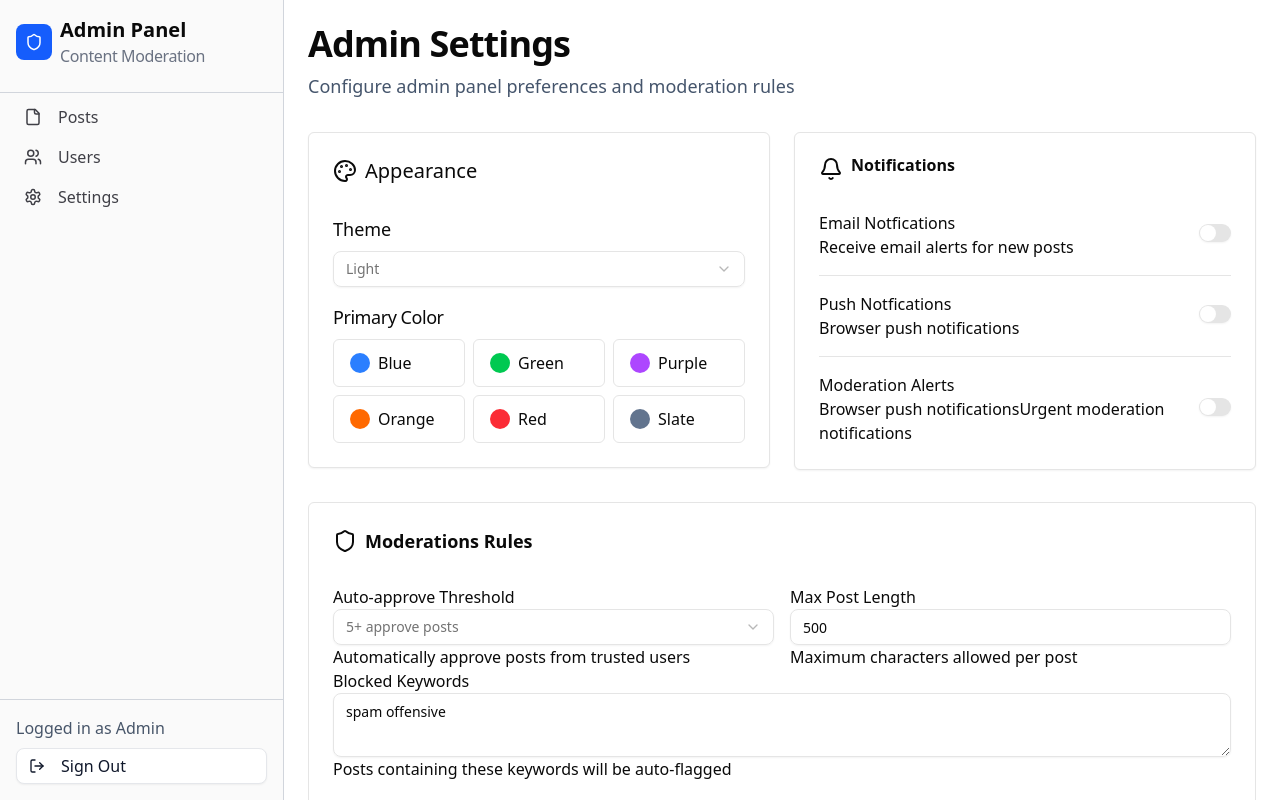
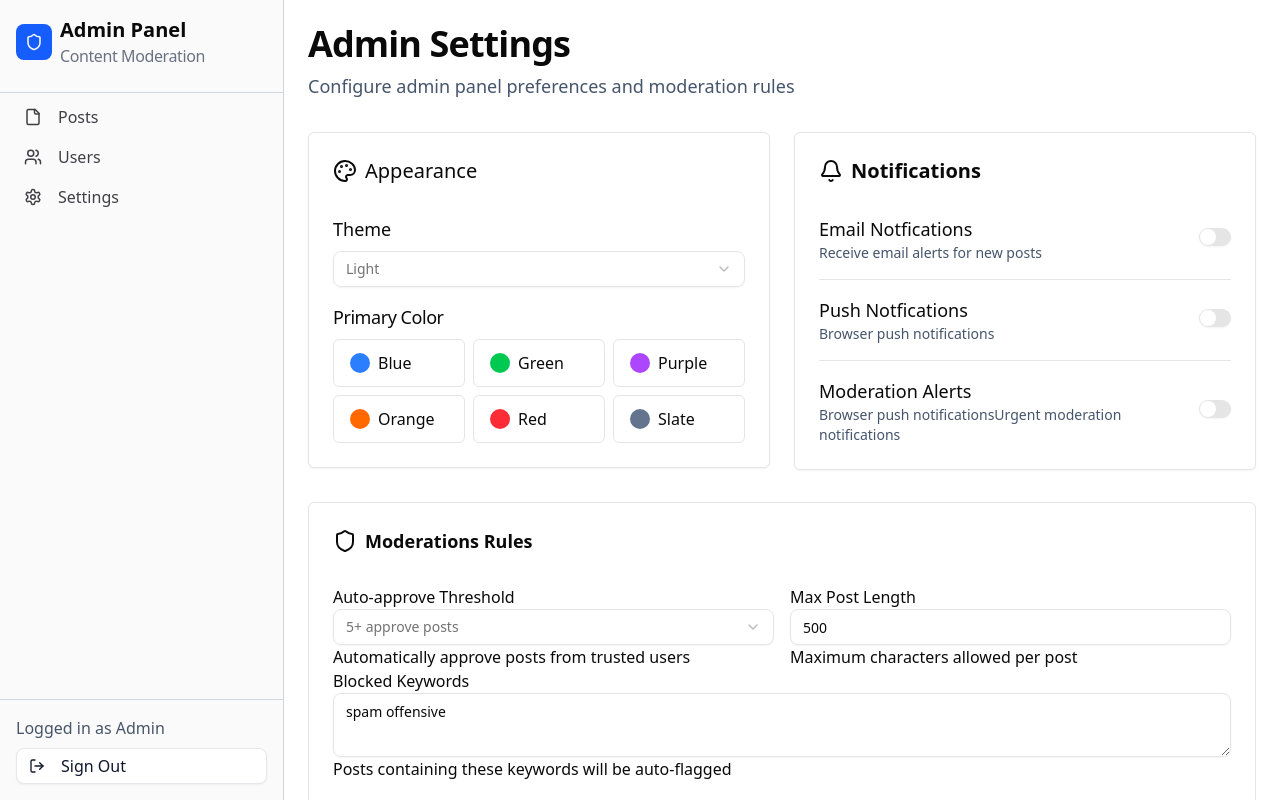
Before and after one commit to AmjustGettingStarted/KalyaniMotors_AdminPanel, a Next.js app: page /settings in a window 1280 px wide. Shown: the top 800 px of the page. Built offline with nearby package versions, Linux system fonts and the light colour scheme.

Commit message:
styles(settings): improved notification component styling

```diff
--- a/app/settings/page.tsx
+++ b/app/settings/page.tsx
@@ -30,7 +30,7 @@ import React from "react";
 
 const Settings = () => {
   return (
-    <div className="p-6">
+    <div className="p-6 ">
       <div className="space-y-4 sm:space-y-8 flex flex-col">
         {/* Top Header */}
         <div>
@@ -101,7 +101,7 @@ const Settings = () => {
             <Card className="rounded-sm shadow-xs">
               <CardHeader>
                 <CardTitle>
-                  <p className="flex gap-2">
+                  <p className="flex gap-2 items-center text-xl font-semibold">
                     <Bell />
                     Notifications
                   </p>
@@ -112,19 +112,21 @@ const Settings = () => {
                   {/* Email Notfication */}
                   <div className="flex justify-between items-center">
                     <div className="flex flex-col">
-                      <p>Email Notfications</p>
-                      <p>Receive email alerts for new posts</p>
+                      <p className="text-lg font-medium">Email Notfications</p>
+                      <p className="text-sm text-slate-600">
+                        Receive email alerts for new posts
+                      </p>
                     </div>
                     <div>
-                      <Switch className="cursor-pointer" />
+                      <Switch className="cursor-pointer " />
                     </div>
                   </div>
                   <Separator />
                   {/* Push Notfication */}
                   <div className="flex justify-between items-center">
                     <div className="flex flex-col">
-                      <p>Push Notfications</p>
-                      <p>Browser push notifications</p>
+                      <p className="text-lg font-medium">Push Notfications</p>
+                      <p className="text-sm text-slate-600">Browser push notifications</p>
                     </div>
                     <div>
                       <Switch className="cursor-pointer" />
@@ -134,8 +136,8 @@ const Settings = () => {
                   {/* Moderation Notfication */}
                   <div className="flex justify-between items-center">
                     <div className="flex flex-col">
-                      <p>Moderation Alerts</p>
-                      <p>
+                      <p className="text-lg font-medium">Moderation Alerts</p>
+                      <p className="text-sm text-slate-600">
                         Browser push notificationsUrgent moderation
                         notifications
                       </p>
```
